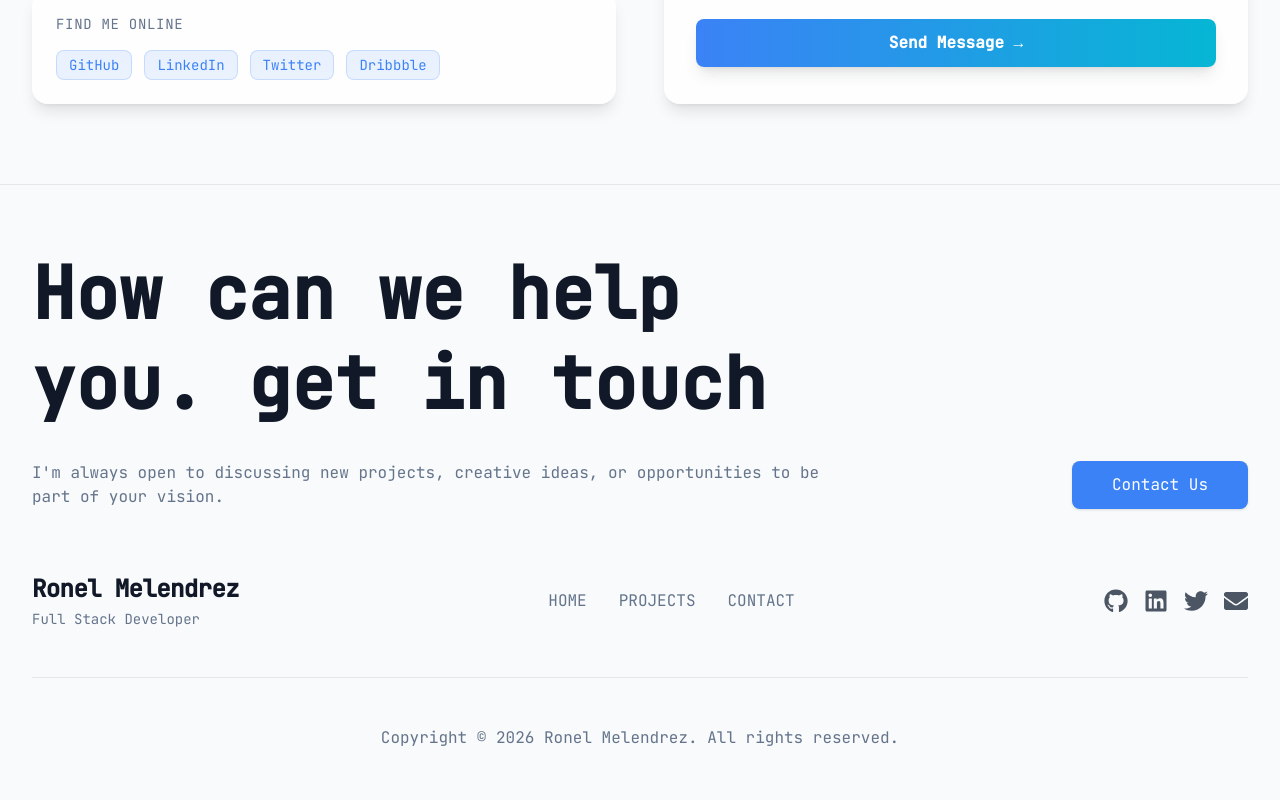
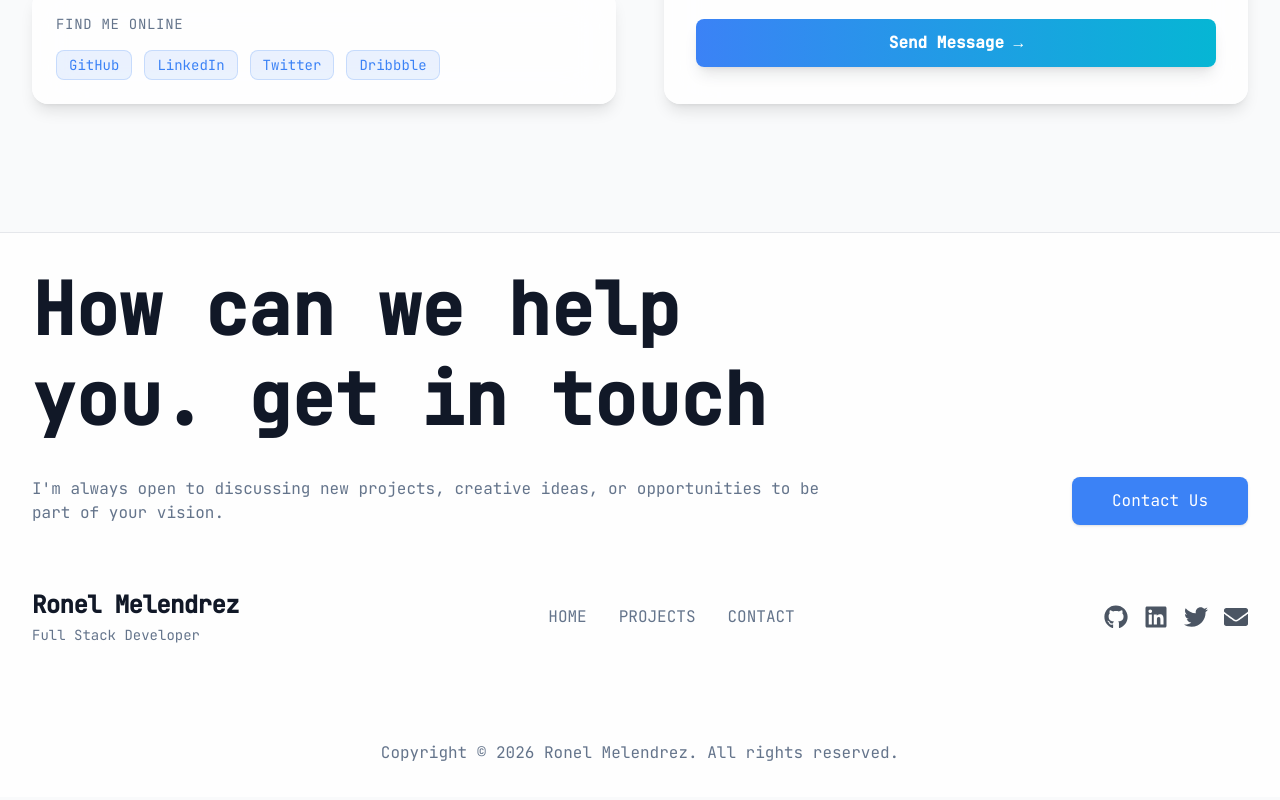
Before and after one commit to Ronelmelendrez/My_Portfolio, a React (Vite) app: page /contact in a window 1280 px wide. Shown: the part 826-1626 px from the top of the page. Built offline with nearby package versions, Linux system fonts and the light colour scheme.

Commit message:
refactor: enhance the footer layout

```diff
--- a/src/components/layout/Footer.tsx
+++ b/src/components/layout/Footer.tsx
@@ -13,8 +13,8 @@ const Footer: React.FC = () => {
   const currentYear = new Date().getFullYear();
 
   return (
-    <footer className="font-mono w-full bg-gray-50 dark:bg-navy text-gray-900 dark:text-white border-t border-gray-200 dark:border-white/10">
-      <div className="max-w-7xl mx-auto px-4 sm:px-6 lg:px-8 py-16">
+    <footer className="font-mono w-full  bg-white/80 dark:bg-navy-light/80 text-gray-900 dark:text-white border-t border-gray-200 dark:border-white/10 mt-12">
+      <div className="max-w-7xl mx-auto px-4 sm:px-6 lg:px-8 py-8">
         {/* Top CTA section */}
         <div className="w-full text-5xl md:text-7xl font-bold">
           <h1 className="w-full md:w-2/3 leading-tight">
@@ -64,9 +64,8 @@ const Footer: React.FC = () => {
             </div>
           </div>
 
-          <hr className="border-gray-200 dark:border-white/10" />
 
-          <p className="w-full text-center my-12 text-grayText">
+          <p className="w-full text-center mt-12 text-grayText">
             Copyright © {currentYear} Ronel Melendrez. All rights reserved.
           </p>
         </div>
```
